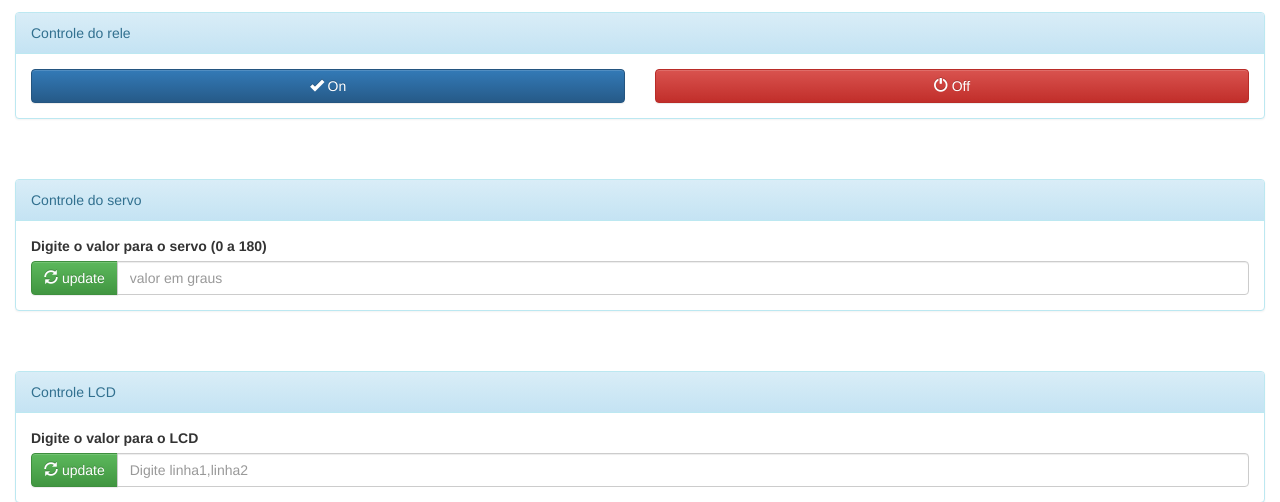
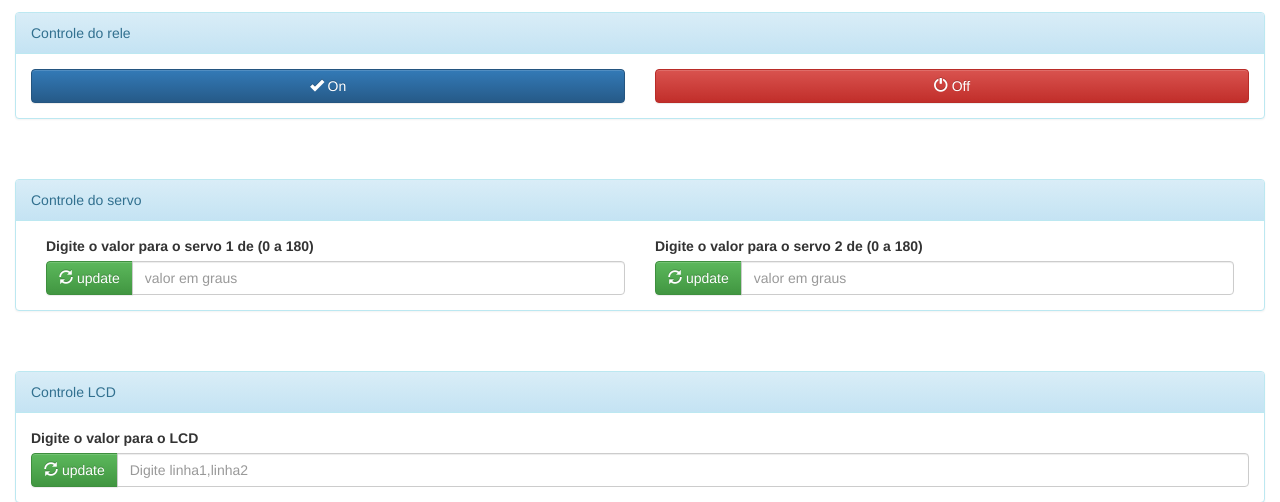
Before and after one commit to joaovitorvlb/GestaodeEnergiaRomota, a Flask app: page /atuadores in a window 1280 px wide. Shown: the part 215-717 px from the top of the page. Run offline with Flask 2, Linux system fonts and the light colour scheme; some libraries are stand-ins or nearby versions.

Commit message:
configurado a pagina para dois servos

```diff
--- a/templates/atuadores.html
+++ b/templates/atuadores.html
@@ -52,15 +52,29 @@
       Controle do servo
     </div>
     <div class="panel-body">
-        <label for="basic-url">Digite o valor para o servo (0 a 180)</label>
+        <div class="col-md-6">
+            <label for="basic-url">Digite o valor para o servo 1 de (0 a 180)</label>
             <div class="input-group">
                 <span class="input-group-btn">
-                <button class="btn btn-success" type="button" id="bt_servo_update">
+                    <button class="btn btn-success" type="button" id="bt_servo1_update">
                         <span class="glyphicon glyphicon-refresh" aria-hidden="true"></span>
                         update
                     </button>
                 </span>
-            <input type="text" class="form-control" placeholder="valor em graus" id="input_servo">
+                <input type="text" class="form-control" placeholder="valor em graus" id="input_servo1">
+            </div>
+        </div>
+        <div class="col-md-6">
+            <label for="basic-url">Digite o valor para o servo 2 de (0 a 180)</label>
+            <div class="input-group">
+                <span class="input-group-btn">
+                    <button class="btn btn-success" type="button" id="bt_servo2_update">
+                        <span class="glyphicon glyphicon-refresh" aria-hidden="true"></span>
+                        update
+                    </button>
+                </span>
+                <input type="text" class="form-control" placeholder="valor em graus" id="input_servo2">
+            </div>
         </div>
     </div>
 </div>
@@ -86,10 +100,19 @@
 </div>
 
 <script>
-    $("#bt_servo_update").click(function()
+    $("#bt_servo1_update").click(function()
     {
-        var valor = $("#input_servo").val();
-        $.get( "/servo/" + valor, function( data )
+        var valor = $("#input_servo1").val();
+        $.get( "/servo1/" + valor, function( data )
+        {
+            valor;
+            console.log( "Load was performed." );
+        });
+    })
+    $("#bt_servo2_update").click(function()
+    {
+        var valor = $("#input_servo2").val();
+        $.get( "/servo2/" + valor, function( data )
         {
             valor;
             console.log( "Load was performed." );
```
Lines whose indentation alone changed are shown as unchanged.
